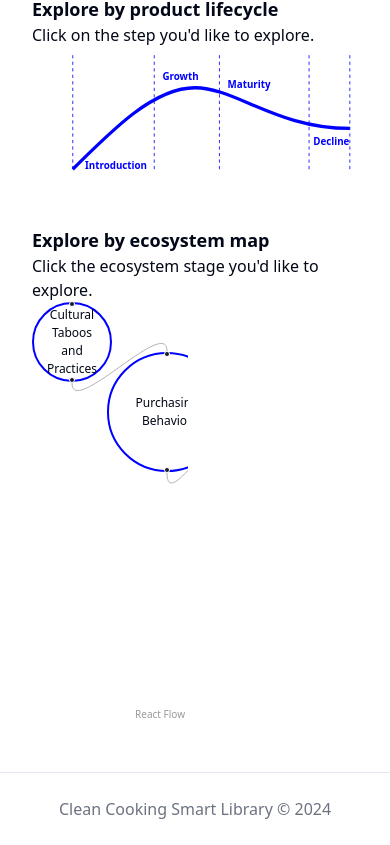
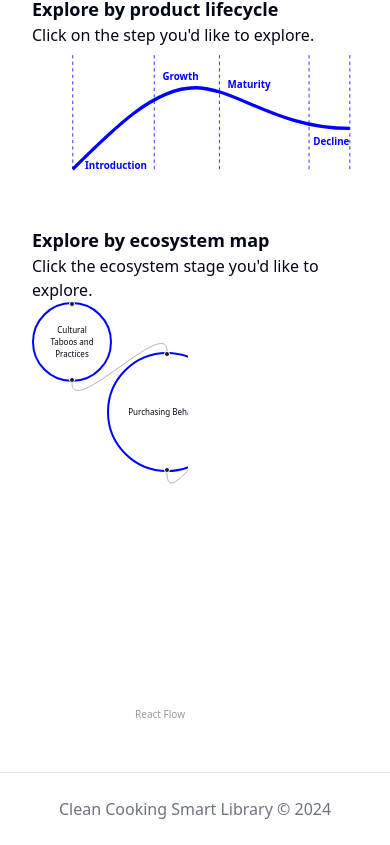
Before and after one commit to Clean-Cooking-Alliance/smart-library, a React (Vite) app in the folder frontend/: page / in a window 390 px wide. Shown: the part 799-1644 px from the top of the page. Built offline with nearby package versions, Linux system fonts and the light colour scheme.

Commit message:
ecosystem map font is sized more responsively

```diff
--- a/frontend/src/components/ui/ecosystemmap.tsx
+++ b/frontend/src/components/ui/ecosystemmap.tsx
@@ -31,14 +31,14 @@ const FlowDiagram: React.FC<EcosystemMapProps> = ({ setSearchQuery }) => {
 
     const styles = { width: '100%', height: '100%' }; // Adjusted size
     const initialNodes = [
-      { id: '1', position: { x: 0, y: 0 }, data: { label: 'Cultural Taboos and Practices' }, style: { borderRadius: '50%', width: 80, height: 80, display: 'flex', alignItems: 'center', justifyContent: 'center', border: '2px solid blue' } },
-      { id: '2', position: { x: 75, y: 50 }, data: { label: 'Purchasing Behavior' }, style: { borderRadius: '50%', width: 120, height: 120, display: 'flex', alignItems: 'center', justifyContent: 'center', border: '2px solid blue' } },
-      { id: '3', position: { x: 200, y: 100 }, data: { label: 'Cooking Habits' }, style: { borderRadius: '50%', width: 60, height: 60, display: 'flex', alignItems: 'center', justifyContent: 'center', border: '2px solid blue' } },
-      { id: '4', position: { x: 200, y: 200 }, data: { label: 'Household Financial Management' }, style: { borderRadius: '50%', width: 80, height: 80, display: 'flex', alignItems: 'center', justifyContent: 'center', border: '2px solid blue' } },
-      { id: '5', position: { x: 250, y: 35 }, data: { label: 'Utilities Pricing Trends' }, style: { borderRadius: '50%', width: 80, height: 80, display: 'flex', alignItems: 'center', justifyContent: 'center', border: '2px solid blue' } },
-      { id: '6', position: { x: 300, y: 105 }, data: { label: 'Cookstove Usage Behaviour' }, style: { borderRadius: '50%', width: 120, height: 120, display: 'flex', alignItems: 'center', justifyContent: 'center', border: '2px solid blue' } },
-      { id: '7', position: { x: 350, y: 220 }, data: { label: 'Distribution and Availability' }, style: { borderRadius: '50%', width: 80, height: 80, display: 'flex', alignItems: 'center', justifyContent: 'center', border: '2px solid blue' } },
-      { id: '8', position: { x: 425, y: 100 }, data: { label: 'Cookstove Satisfaction' }, style: { borderRadius: '50%', width: 110, height: 110, display: 'flex', alignItems: 'center', justifyContent: 'center', border: '2px solid blue' } },
+      { id: '1', position: { x: 0, y: 0 }, data: { label: 'Cultural Taboos and Practices' }, style: { borderRadius: '50%', width: 80, height: 80, display: 'flex', alignItems: 'center', justifyContent: 'center', border: '2px solid blue', fontSize: '50%' } },
+      { id: '2', position: { x: 75, y: 50 }, data: { label: 'Purchasing Behavior' }, style: { borderRadius: '50%', width: 120, height: 120, display: 'flex', alignItems: 'center', justifyContent: 'center', border: '2px solid blue', fontSize: '50%' } },
+      { id: '3', position: { x: 200, y: 100 }, data: { label: 'Cooking Habits' }, style: { borderRadius: '50%', width: 60, height: 60, display: 'flex', alignItems: 'center', justifyContent: 'center', border: '2px solid blue', fontSize: '50%' } },
+      { id: '4', position: { x: 200, y: 200 }, data: { label: 'Household Financial Management' }, style: { borderRadius: '50%', width: 80, height: 80, display: 'flex', alignItems: 'center', justifyContent: 'center', border: '2px solid blue', fontSize: '50%' } },
+      { id: '5', position: { x: 250, y: 35 }, data: { label: 'Utilities Pricing Trends' }, style: { borderRadius: '50%', width: 80, height: 80, display: 'flex', alignItems: 'center', justifyContent: 'center', border: '2px solid blue', fontSize: '50%' } },
+      { id: '6', position: { x: 300, y: 105 }, data: { label: 'Cookstove Usage Behaviour' }, style: { borderRadius: '50%', width: 120, height: 120, display: 'flex', alignItems: 'center', justifyContent: 'center', border: '2px solid blue', fontSize: '50%' } },
+      { id: '7', position: { x: 350, y: 220 }, data: { label: 'Distribution and Availability' }, style: { borderRadius: '50%', width: 80, height: 80, display: 'flex', alignItems: 'center', justifyContent: 'center', border: '2px solid blue', fontSize: '50%' } },
+      { id: '8', position: { x: 425, y: 100 }, data: { label: 'Cookstove Satisfaction' }, style: { borderRadius: '50%', width: 110, height: 110, display: 'flex', alignItems: 'center', justifyContent: 'center', border: '2px solid blue', fontSize: '50%' } },
     ];
 
     const initialEdges = [
```
